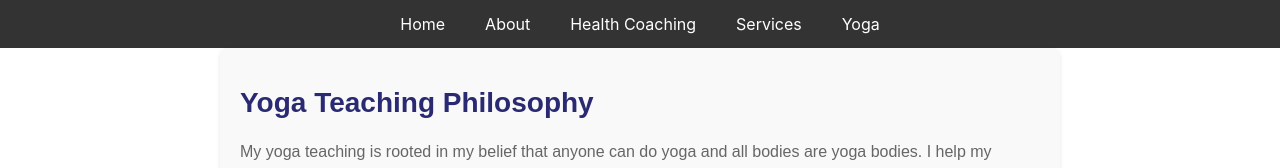
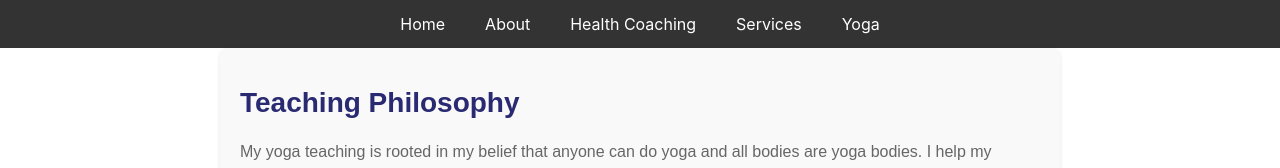
Before and after one commit to cxplanet/kmlwellness-spa, a React (Create React App) app: page /yoga in a window 1280 px wide. Shown: the top 168 px of the page. Built offline with nearby package versions, Linux system fonts and the light colour scheme.

Commit message:
Check if vercel updates

```diff
--- a/src/components/Yoga.js
+++ b/src/components/Yoga.js
@@ -23,7 +23,7 @@ function Yoga() {
     return (
         <div className="yoga">
         <div>
-            <h1>Yoga Teaching Philosophy</h1>
+            <h1>Teaching Philosophy</h1>
             <p>My yoga teaching is rooted in my belief that anyone can do yoga and all bodies are yoga bodies. I help my students meet themselves where they are in the present moment and encourage them to employ safe movement and awareness.</p>
             <p>I invite my students to include a sense of physical and mental challenge in their practice. My focus on anatomy, alignment, and functional movement is motivated by my continued curiosity about the human body and how it works.</p>
             <p>I am fascinated by the inherent connection between the body and the mind and how the practice of yoga strengthens that connection. I am a graduate of the Pacific Yoga 500-hour Advanced Studies and Curvy Yoga programs.</p>
```
